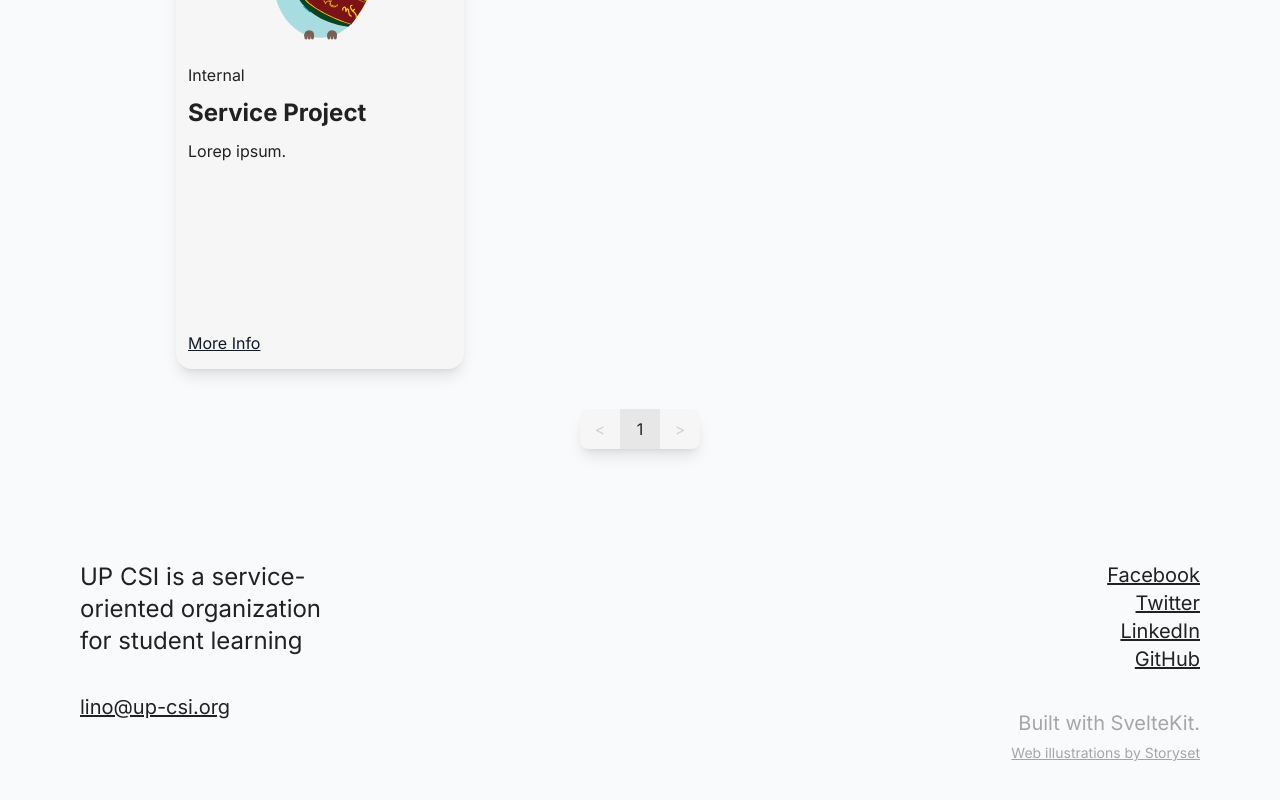
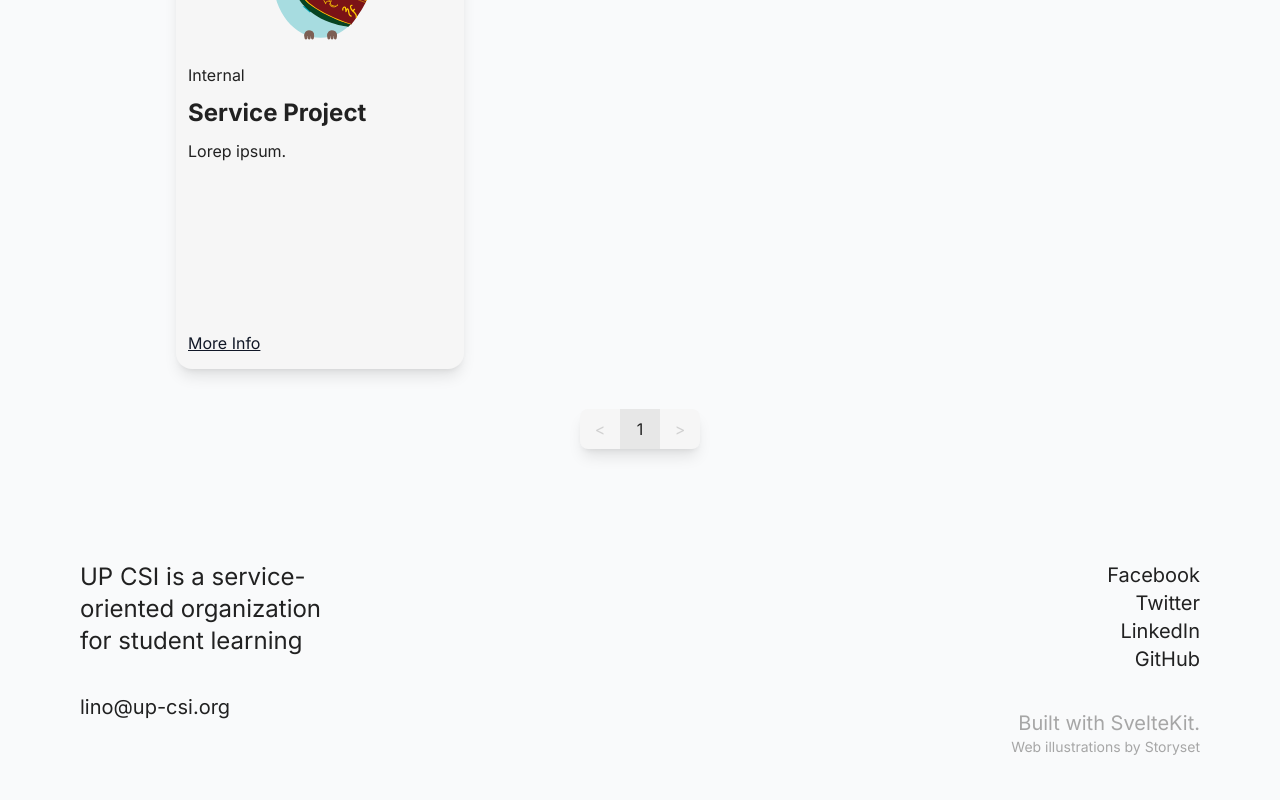
Before and after one commit to up-csi/up-csi.github.io, a SvelteKit app: page /projects in a window 1280 px wide. Shown: the part 318-1118 px from the top of the page. Built offline with nearby package versions, Linux system fonts and the light colour scheme.

Commit message:
feat: use hover for href underlines in footer

```diff
--- a/src/routes/Footer.svelte
+++ b/src/routes/Footer.svelte
@@ -5,25 +5,23 @@
         <p class="max-w-64 text-2xl">
             UP CSI is a service-oriented organization for student learning
         </p>
-        <div><a class="underline" href="mailto:lino@up-csi.org">lino@up-csi.org</a></div>
+        <div><a class="hover:underline" href="mailto:lino@up-csi.org">lino@up-csi.org</a></div>
     </div>
     <div class="flex flex-col items-center justify-start gap-9 md:items-end md:text-right">
-        <div class="flex flex-col underline">
-            <p><a href="https://www.facebook.com/upcsi">Facebook</a></p>
-            <p><a href="https://twitter.com/officialupcsi">Twitter</a></p>
+        <div class="flex flex-col">
+            <p><a href="https://www.facebook.com/upcsi" class="hover:underline">Facebook</a></p>
+            <p><a href="https://twitter.com/officialupcsi" class="hover:underline">Twitter</a></p>
             <p>
-                <a href="https://www.linkedin.com/company/up-center-for-student-innovations/"
+                <a href="https://www.linkedin.com/company/up-center-for-student-innovations/" class="hover:underline"
                     >LinkedIn</a
                 >
             </p>
-            <p><a href="https://github.com/up-csi">GitHub</a></p>
+            <p><a href="https://github.com/up-csi" class="hover:underline">GitHub</a></p>
         </div>
         <div class="text-gray">
-            <p>Built with <a href="https://kit.svelte.dev/">SvelteKit</a>.</p>
+            <p>Built with <a href="https://kit.svelte.dev/" class="hover:underline">SvelteKit</a>.</p>
             <!-- To remove after placeholder images are replaced -->
-            <a href="https://storyset.com/web" class="text-sm underline"
-                >Web illustrations by Storyset</a
-            >
+            <p class="text-sm">Web illustrations by <a href="https://storyset.com/web" class="hover:underline">Storyset</a></p>
         </div>
     </div>
 </footer>
```
